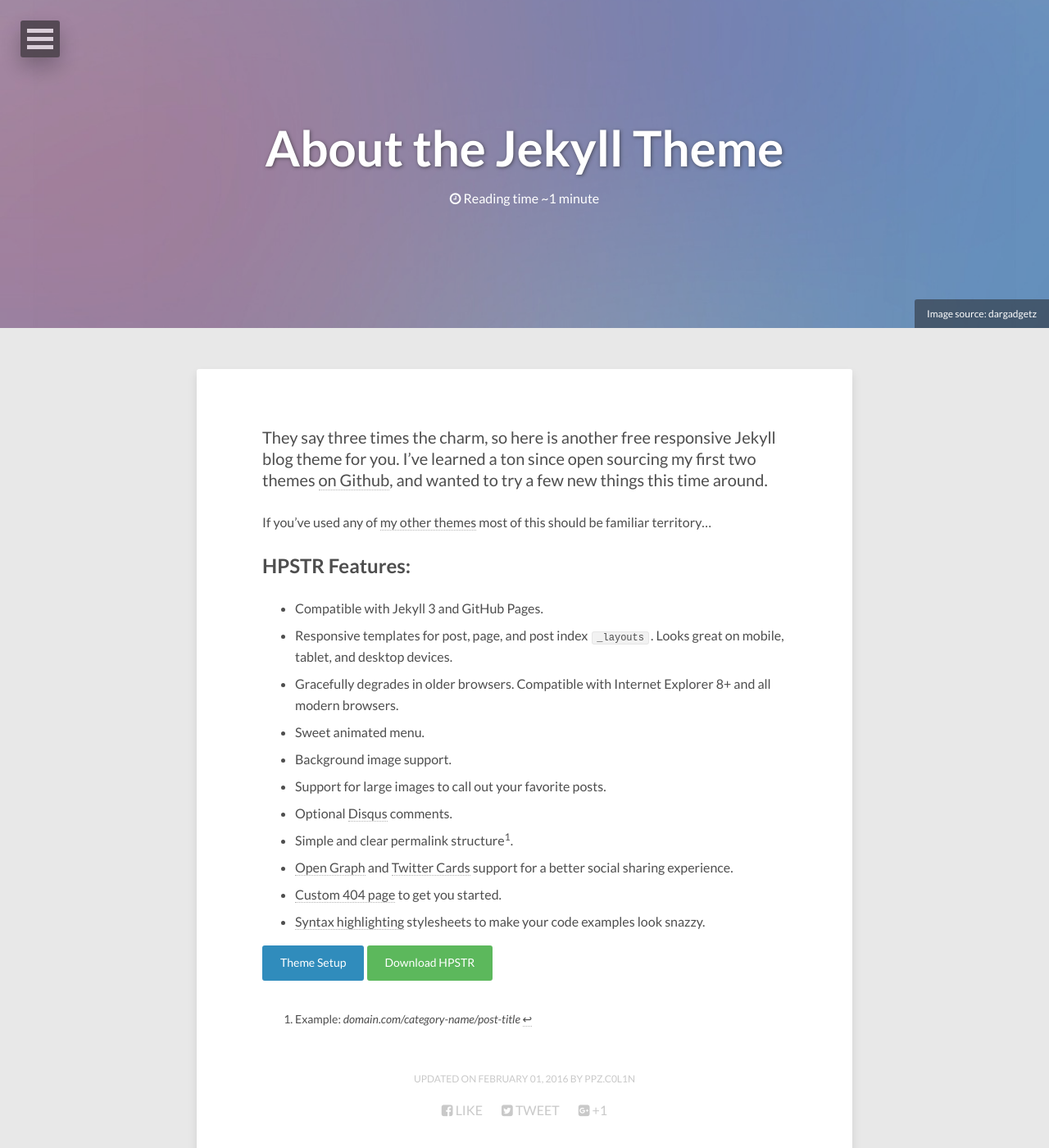
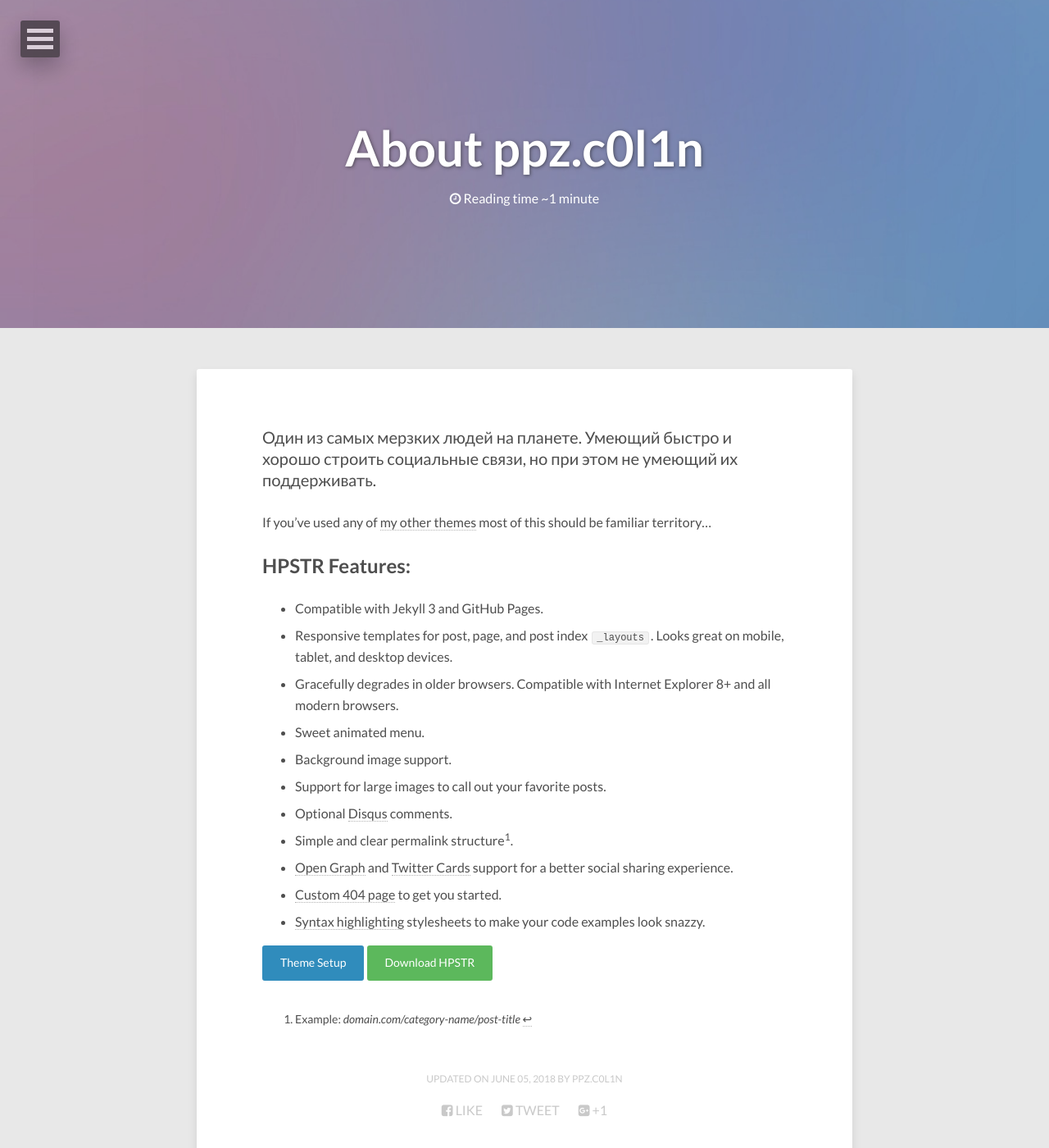
Before and after one commit to ppz-c0l1n/ppz-c0l1n.github.io, a Jekyll site: the page built from about/index.md, in a window 1280 px wide and 1400 px high. Shown: the whole window at 82% size. Built offline with Jekyll 4.4.1, drawn with Linux system fonts in a browser that asks for light colours; nearby versions of some CDN libraries.

Commit message:
about 10%

```diff
--- a/about/index.md
+++ b/about/index.md
@@ -1,15 +1,15 @@
 ---
 layout: page
-title: About the Jekyll Theme
+title: About ppz.c0l1n
 image:
   feature: abstract-5.jpg
-  credit: dargadgetz
-  creditlink: http://www.dargadgetz.com/ios-7-abstract-wallpaper-pack-for-iphone-5-and-ipod-touch-retina/
+  credit:
+  creditlink:
 comments: false
-modified: 2016-02-01
+modified: 2018-06-05
 ---
 
-They say three times the charm, so here is another free responsive Jekyll blog theme for you. I've learned a ton since open sourcing my first two themes [on Github](http://github.com/mmistakes), and wanted to try a few new things this time around.
+Один из самых мерзких людей на планете. Умеющий быстро и хорошо строить социальные связи, но при этом не умеющий их поддерживать.
 
 If you've used any of [my other themes](http://mademistakes.com/work/jekyll-themes/) most of this should be familiar territory...
 
```
Also changed, not shown: 2 other files.
